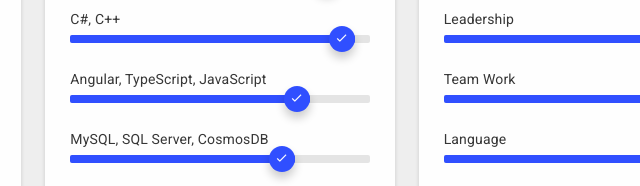
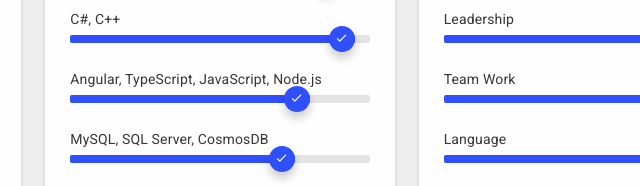
Before and after one commit to karan-randhawa/karan-randhawa.github.io, a plain HTML site: page index.html in a window 1280 px wide. Shown: the part 1313-1499 px from the top of the page, 420-1060 px from the left. Drawn offline with Linux system fonts and the light colour scheme; some packages are replaced by stand-ins of ours; files whose address does not match are found by name.

Commit message:
Updated Resume

```diff
--- a/index.html
+++ b/index.html
@@ -264,7 +264,7 @@
 											</div>
 										</li>
 										<li>
-											<div class="name">Angular, TypeScript, JavaScript</div>
+											<div class="name">Angular, TypeScript, JavaScript, Node.js</div>
 											<div class="progress">
 												<div class="percentage" style="width:80%;">
 													<span class="percent"><i class="icon ion ion-ios-checkmark-empty"></i></span>
```
Also changed, not shown: 1 other file.
